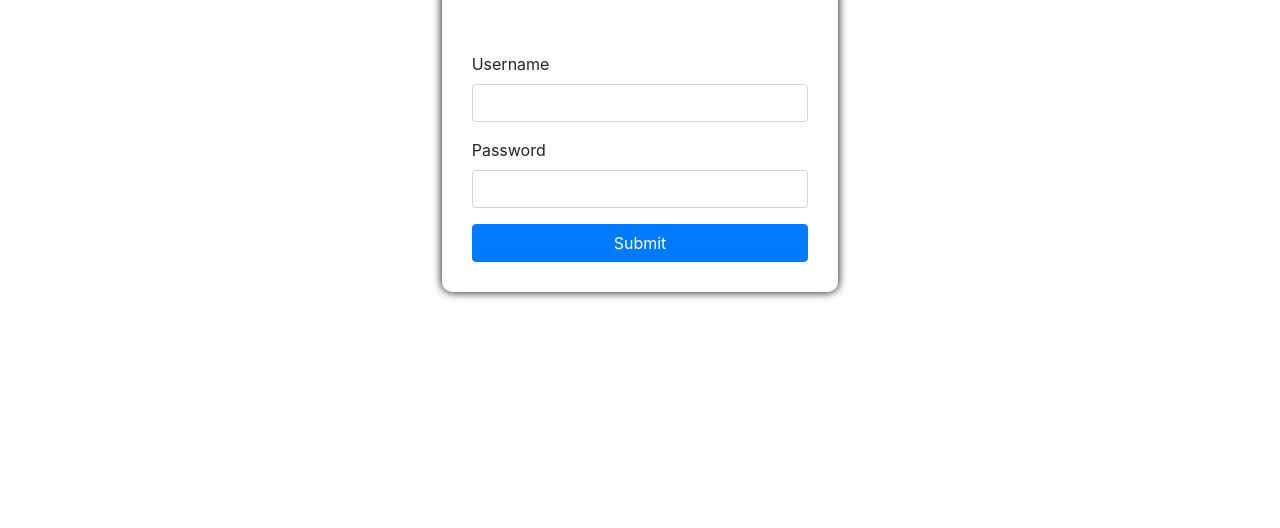
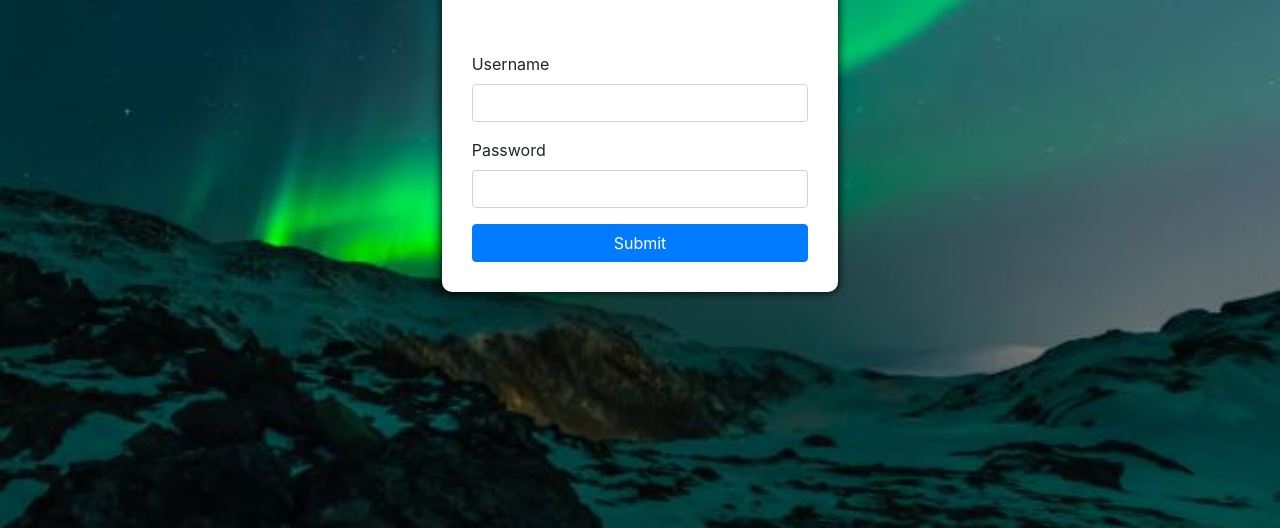
Before and after one commit to ecojerson/login-form, a plain HTML site: page index.html in a window 1280 px wide. Shown: the part 272-800 px from the top of the page. Drawn offline with nearby package versions, Linux system fonts and the light colour scheme.

Commit message:
Update style.css

```diff
--- a/style.css
+++ b/style.css
@@ -1,5 +1,5 @@
 .backG{
-    background: url('../img/1.jpg') no-repeat;
+    background: url('../1.jpg') no-repeat;
     width: 100%;
     background-size: cover;
     height: 100vh;
```
